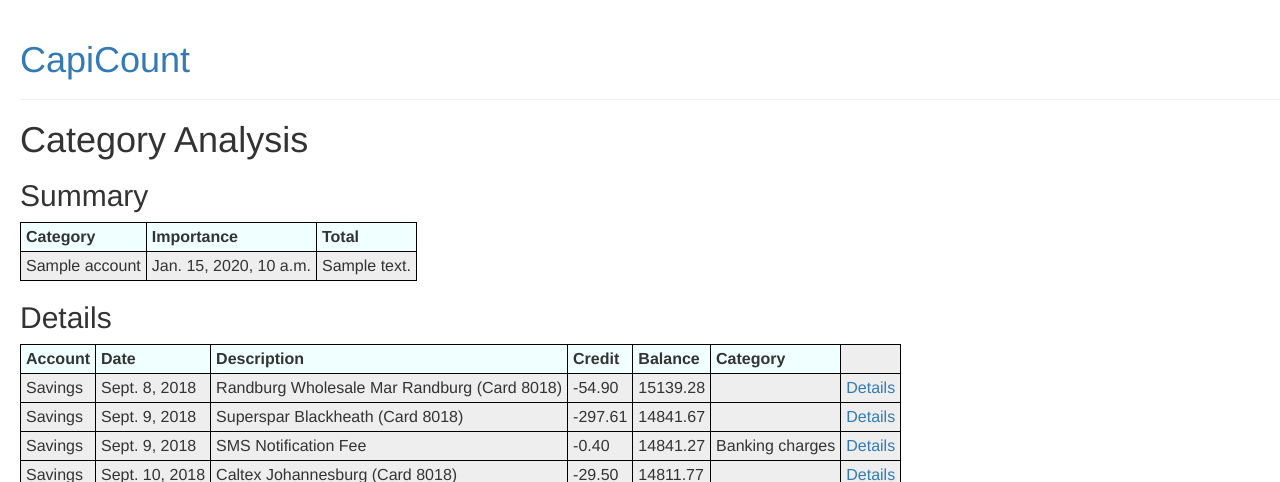
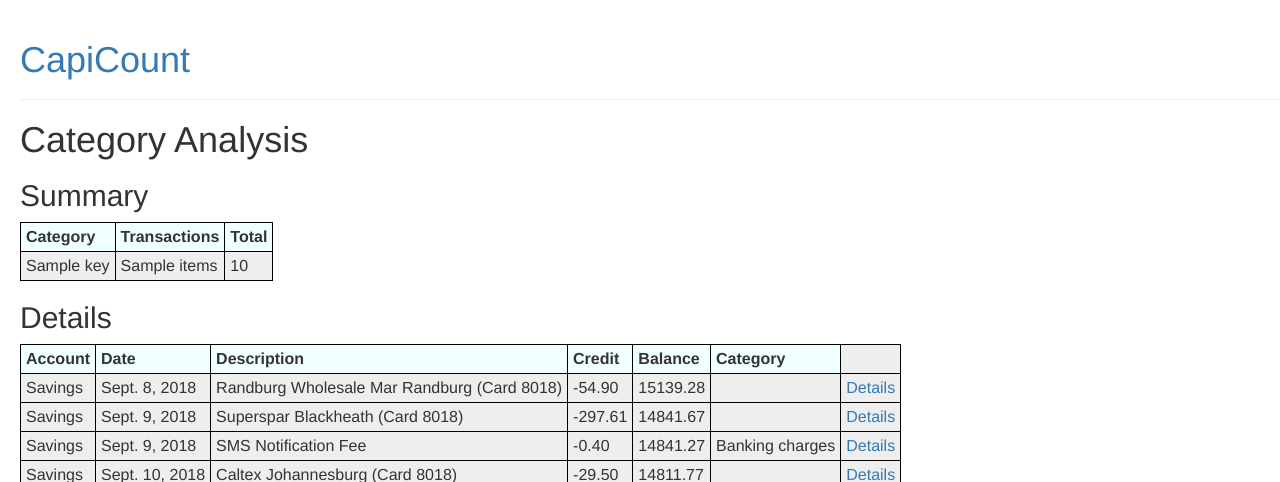
Before and after one commit to Zen-CODE/zenprojects, a Django app: template python/django/capiccount/budget/templates/budget/category_analysis.html in a window 1280 px wide. Shown: the top 482 px of the page. Run offline with Django 3.2, Linux system fonts and the light colour scheme; data comes from the database, SQL or seed files in the repository; the template is opened without the code that fills it: values that come from a table or form of the project are taken from there, most other values are stand-ins (such as "Sample title", 1, 10 or a date in 2020); some libraries are stand-ins or nearby versions.

Commit message:
Added view for category analysis

```diff
--- a/python/django/capiccount/budget/templates/budget/category_analysis.html
+++ b/python/django/capiccount/budget/templates/budget/category_analysis.html
@@ -6,15 +6,15 @@
     <thead>
         <tr>
             <th>Category</th>
-            <th>Importance</th>
+            <th>Transactions</th>
             <th>Total</th>
         </tr>
     </thead>
     <tbody>
-    {% for trans in cat_summary %}
+    {% for key, value in analysis.items %}
         <tr>
-            <td>{{ trans.account.name }}</td><td>{{ trans.transaction_date }}</td>
-            <td>{{ trans.description }}</td>
+            <td>{{ key }}</td><td>{{ value.items }}</td>
+            <td>{{ value.total }}</td>
         </tr>
     {% endfor %}
     </tbody>
```
Also changed, not shown: python/django/capiccount/budget/views/category.py (+4 -5 lines).
